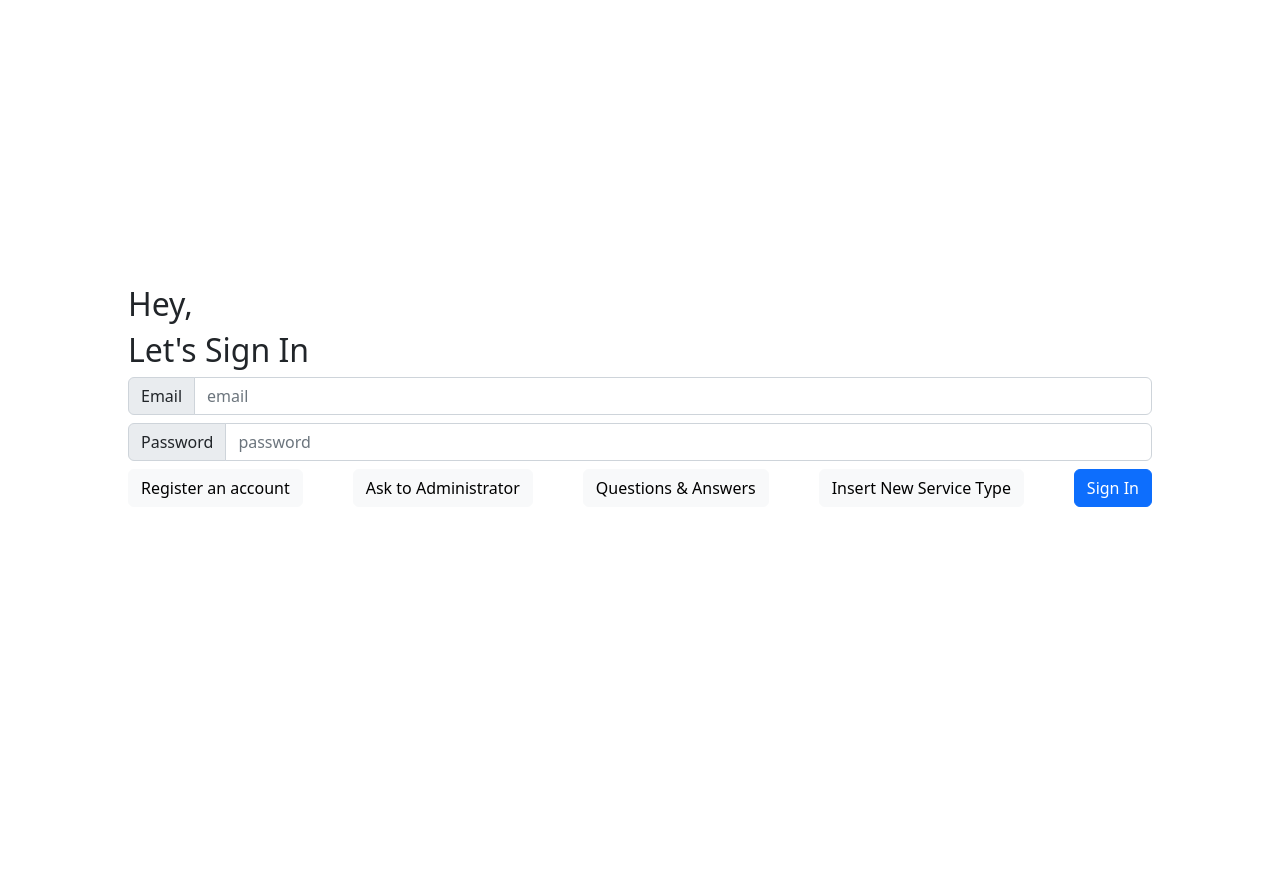
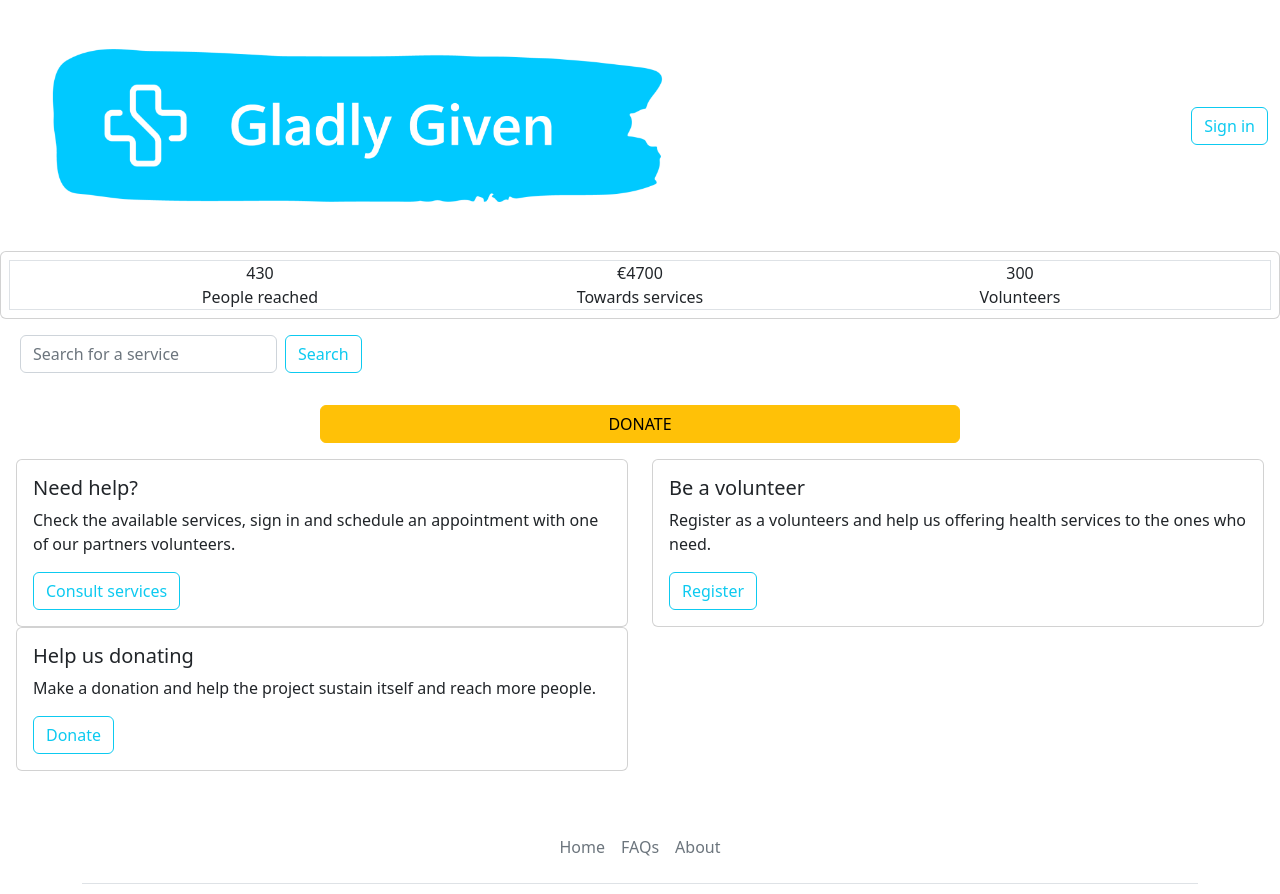
Before and after one commit to Chirano/GladlyGiven, an Angular app in the folder angGladlyGiven/: page /home in a window 1280 px wide. Before the commit this address led to /sign-in. Shown: the top 894 px of the page. Before the commit the page ends 800 px from the top, so only its background shows below. Built offline with nearby package versions, Linux system fonts and the light colour scheme.

Commit message:
view-home component and donation service created

```diff
--- a/angGladlyGiven/src/app/app.module.ts
+++ b/angGladlyGiven/src/app/app.module.ts
@@ -30,6 +30,7 @@ import { BackButtonComponent } from './components/buttons/back-button/back-butto
 import { ViewFaqComponent } from './components/views/view-faq/view-faq.component';
 import { ViewContactComponent } from './components/views/view-contact/view-contact.component';
 import { ViewServiceRequestComponent } from './components/views/view-service-request/view-service-request.component';
+import { ViewHomeComponent } from './components/views/view-home/view-home.component';
 
 @NgModule({
   declarations: [
@@ -39,6 +40,7 @@ import { ViewServiceRequestComponent } from './components/views/view-service-req
     BodyComponent,
     FooterComponent,
 
+    ViewHomeComponent,
     ViewSignUpComponent,
     ViewSignInComponent,
     ViewSignUpFilterHelpIntentionComponent,
--- /dev/null
+++ b/angGladlyGiven/src/app/classes/DonationsReport.ts
@@ -0,0 +1,5 @@
+export interface DonationReports{
+    appointments: number,
+    amount: number,
+    volunteers: number,
+}
--- /dev/null
+++ b/angGladlyGiven/src/app/classes/MockRelatory.ts
@@ -0,0 +1,5 @@
+export const MockRelatory= {
+    appointments: 430,
+    amount: 4700,
+    volunteers: 300,
+}
--- a/angGladlyGiven/src/app/classes/routing/RoutePaths.ts
+++ b/angGladlyGiven/src/app/classes/routing/RoutePaths.ts
@@ -2,7 +2,7 @@
 // this will be: http://localhost:4200/SignIn or http://localhost:4200/ViewAdmin, you get the idea
 
 export const RouterPaths = {
-    Home: "sign-in",
+    Home: "home",
     SignIn: "sign-in",
     SignUp: "sign-up",
 
--- /dev/null
+++ b/angGladlyGiven/src/app/components/views/view-home/view-home.component.html
@@ -0,0 +1,108 @@
+<!DOCTYPE html>
+<html lang="en">
+<head>
+    <meta charset="UTF-8">
+    <meta name="viewport" content="width=device-width, initial-scale=1.0">
+    <title>Mobile Homepage</title>
+</head>
+<body>
+
+<nav class="navbar bg-body-tertiary">
+  <div class="container-fluid">
+    <img src="assets/logo.png" alt="Logo">
+    <a href="#" class="btn btn-outline-info" [routerLink]="'/sign-in'">Sign in</a>
+  </div>
+</nav>
+
+<div class="card p-2 width:80px">
+<span class="border border-primay-subtle border-1">
+  <div class ="container text-center">
+    <div class="row align-items-center">
+      <div class="col">
+     {{report.appointments}}
+      </div>
+      <div class="col">
+        €{{report.amount}}
+      </div>
+      <div class="col">
+        {{report.volunteers}}
+      </div>
+    </div>
+    <div class="row align-items-start">
+        <div class="col">
+          People reached
+        </div>
+        <div class="col">
+          Towards services
+        </div>
+        <div class="col">
+          Volunteers
+        </div>
+      </div>
+    </div>
+  </span>
+</div>
+<div class="card-body">
+
+
+<div class ="mx-auto p-2">
+  <nav class="navbar bg-body">
+    <div class="container-fluid">
+      <form class="d-flex" role="search">
+        <input class="form-control me-2" type="search" placeholder="Search for a service" aria-label="Search">
+        <button class="btn btn-outline-info" type="submit">Search</button>
+      </form>
+    </div>
+    </nav>
+</div>
+
+<div class="d-grid gap-2 col-6 mx-auto mt-3">
+    <!---inserir o link de doacao-->
+  <button class="btn btn-warning" type="button" [routerLink]="'sign-in'">DONATE</button>
+</div>
+
+<div class="row p-3">
+  <div class="col-sm-6 mb-3 mb-sm-0">
+    <div class="card">
+      <div class="card-body">
+        <h5 class="card-title">Need help?</h5>
+        <p class="card-text">Check the available services, sign in and schedule an appointment with one of our partners volunteers.</p>
+          <!---inserir o link de lista de servicos-->
+        <a href="#" class="btn btn-outline-info">Consult services</a>
+      </div>
+    </div>
+  </div>
+  <div class="col-sm-6 mb-3 mb-sm-0">
+    <div class="card">
+      <div class="card-body">
+        <h5 class="card-title">Be a volunteer</h5>
+        <p class="card-text">Register as a volunteers and help us offering health services to the ones who need.</p>
+        <a href="#" class="btn btn-outline-info" [routerLink]="'/sign-up'">Register</a>
+      </div>
+    </div>
+  </div>
+  <div class="col-sm-6">
+    <div class="card">
+      <div class="card-body">
+        <h5 class="card-title">Help us donating</h5>
+        <p class="card-text">Make a donation and help the project sustain itself and reach more people.</p>
+        <!---inserir o link de doacao-->
+        <a href="#" class="btn btn-outline-info">Donate</a>
+      </div>
+    </div>
+  </div>
+</div>
+</div>
+</body>
+
+<div class="b-example-divider"></div>
+
+<div class="container">
+  <footer class="py-3 my-4">
+    <ul class="nav justify-content-center border-bottom pb-3 mb-3">
+      <li class="nav-item"><a href="#" class="nav-link px-2 text-muted"[routerLink]="'/home'">Home</a></li>
+      <li class="nav-item"><a href="#" class="nav-link px-2 text-muted" [routerLink]="'/view-faq'">FAQs</a></li>
+      <li class="nav-item"><a href="#" class="nav-link px-2 text-muted">About</a></li>
+    </ul>
+  </footer>
+</div>
--- /dev/null
+++ b/angGladlyGiven/src/app/components/views/view-home/view-home.component.scss
@@ -0,0 +1,7 @@
+img {
+      width: 55%;
+      height: auto;
+}
+header{
+      display: inline;
+}
--- /dev/null
+++ b/angGladlyGiven/src/app/components/views/view-home/view-home.component.ts
@@ -0,0 +1,29 @@
+import { Component } from '@angular/core';
+import { DonationReports } from 'src/app/classes/DonationsReport';
+import { DonationService } from 'src/app/services/donation/donation.service';
+
+@Component({
+  selector: 'app-view-home',
+  templateUrl: './view-home.component.html',
+  styleUrls: ['./view-home.component.scss'],
+})
+
+
+export class ViewHomeComponent {
+
+  report: DonationReports ={
+    appointments: 0,
+    amount: 0,
+    volunteers: 0,
+  }
+
+  constructor(private donationService: DonationService ){}
+
+  ngOnInit(): void{
+    this.getReport();
+  }
+
+  getReport(): void{
+    this.donationService.getDonationsReport().subscribe(report => this.report = report);
+  }
+}
--- /dev/null
+++ b/angGladlyGiven/src/app/services/donation/donation.service.ts
@@ -0,0 +1,24 @@
+import { Injectable } from '@angular/core';
+import { HttpClient } from '@angular/common/http';
+import { Observable, of } from 'rxjs';
+import { DonationReports } from 'src/app/classes/DonationsReport';
+import { MockRelatory } from 'src/app/classes/MockRelatory';
+
+@Injectable({
+  providedIn: 'root'
+})
+export class DonationService {
+
+  constructor(private http: HttpClient) { }
+
+  private donationsUrls = "/http://localhost:8080/api/donations";
+
+  getDonationsReport(): Observable<DonationReports>
+  {
+    //get from dotnet API
+    const report = of(MockRelatory)
+    return report
+    // return this.http.get<DonationReports>(this.donationsUrls);
+  }
+
+}
```
Also changed, not shown: angGladlyGiven/src/app/app-routing.module.ts (+6 -2 lines), angGladlyGiven/src/assets/logo.png (added), 1 other file (tests, documents, lock files or other folders).
